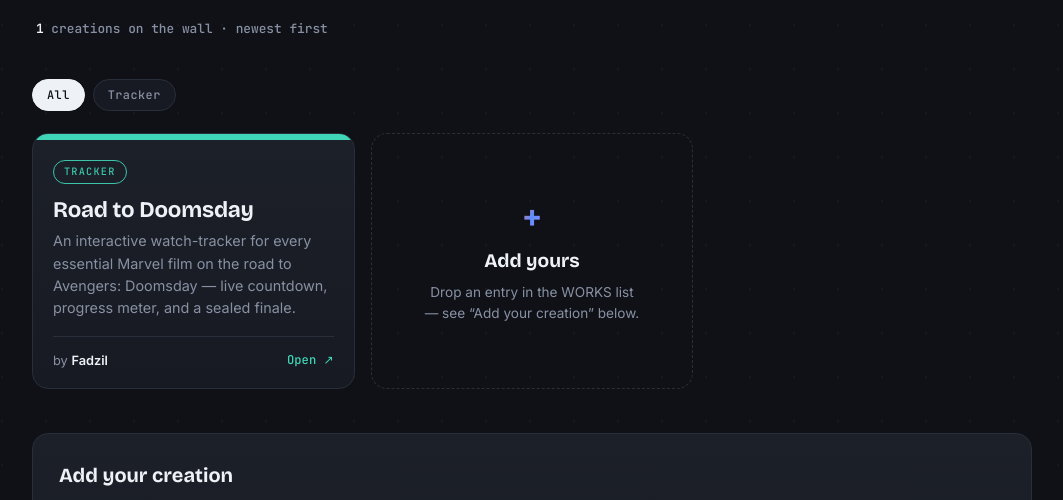
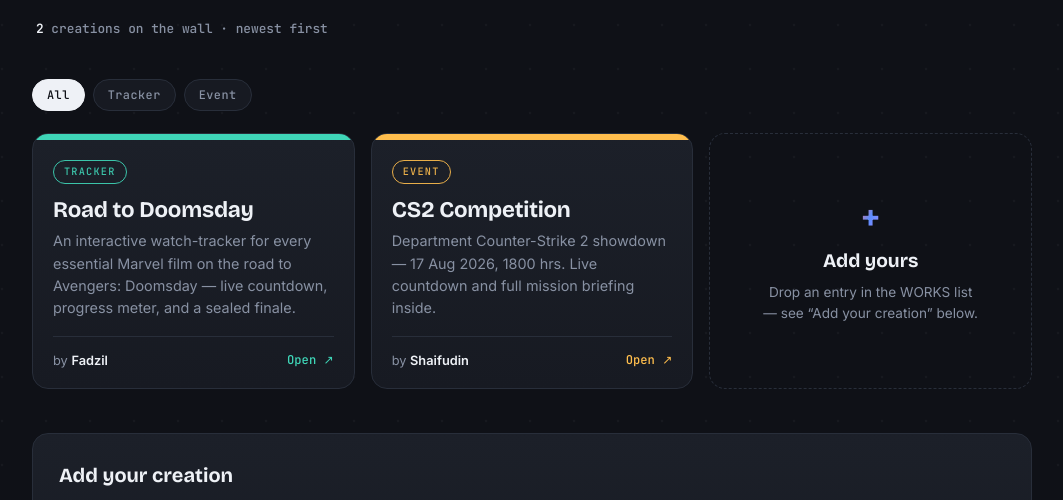
Before and after one commit to fadzilhussin/JBO, a plain HTML site: page index.html in a window 1280 px wide. Shown: the part 261-761 px from the top of the page, without its empty margins (108-1171 px from the left). Drawn offline with nearby package versions, Linux system fonts and the light colour scheme.

Commit message:
Update index.html
add cs tournament page

```diff
--- a/index.html
+++ b/index.html
@@ -191,6 +191,14 @@
     url:   "road-to-doomsday.html", // sits in the same folder as this page
     accent:"teal"
   },
+  {
+  title: "CS2 Competition",
+  author: "Shaifudin",
+  desc:  "Department Counter-Strike 2 showdown — 17 Aug 2026, 1800 hrs. Live countdown and full mission briefing inside.",
+  tag:   "Event",
+  url:   "cs2-competition.html",
+  accent:"amber"
+  },
   // --- copy the block above to add the next creation ---
   // {
   //   title: "My Cool Thing",
```
